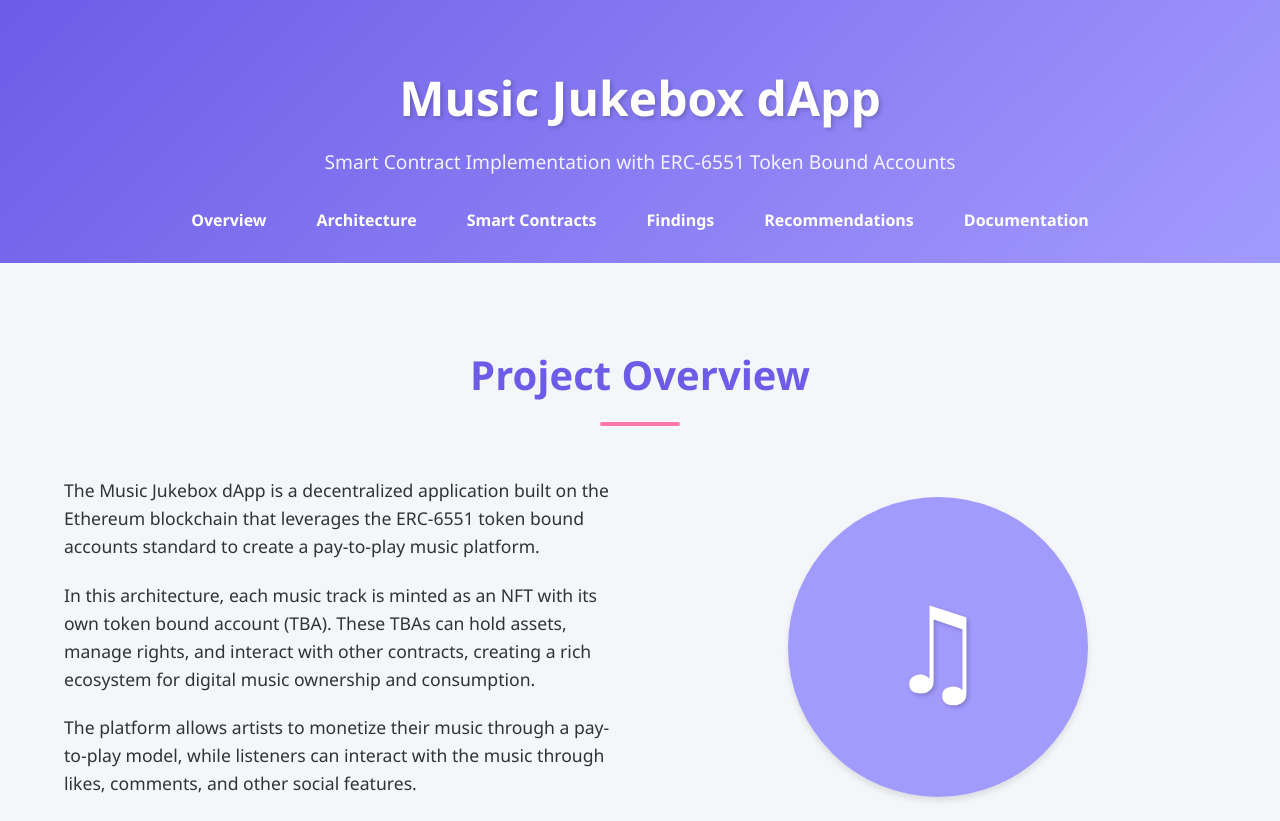
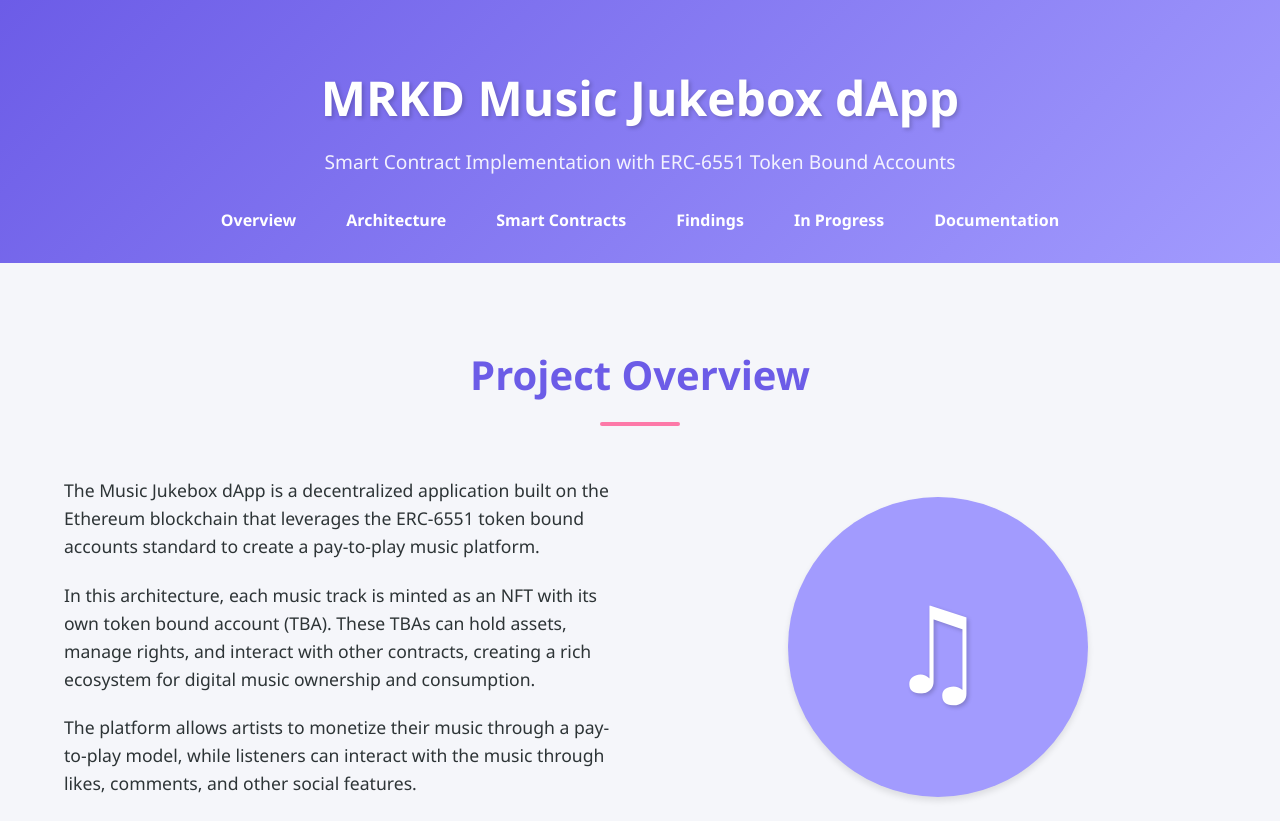
Before and after one commit to adhvaitaganesh/non, a website: page index.html in a window 1280 px wide. Shown: the top 821 px of the page. Drawn offline with nearby package versions, Linux system fonts and the light colour scheme; no server answers; a script that the page names is missing.

```diff
--- a/index.html
+++ b/index.html
@@ -14,7 +14,7 @@
 <body>
     <header>
         <div class="container">
-            <h1>Music Jukebox dApp</h1>
+            <h1>MRKD Music Jukebox dApp</h1>
             <p class="subtitle">Smart Contract Implementation with ERC-6551 Token Bound Accounts</p>
             <nav>
                 <ul>
@@ -22,7 +22,7 @@
                     <li><a href="#architecture">Architecture</a></li>
                     <li><a href="#contracts">Smart Contracts</a></li>
                     <li><a href="#findings">Findings</a></li>
-                    <li><a href="#recommendations">Recommendations</a></li>
+                    <li><a href="#future">In Progress</a></li>
                 </ul>
             </nav>
         </div>
@@ -166,7 +166,7 @@
             </div>
         </section>
 
-        <section id="In Progress" class="container section">
+        <section id="future" class="container section">
             <h2>Recommendations for Future Development</h2>
             <div class="recommendations-list">
                 <div class="recommendation">
```
